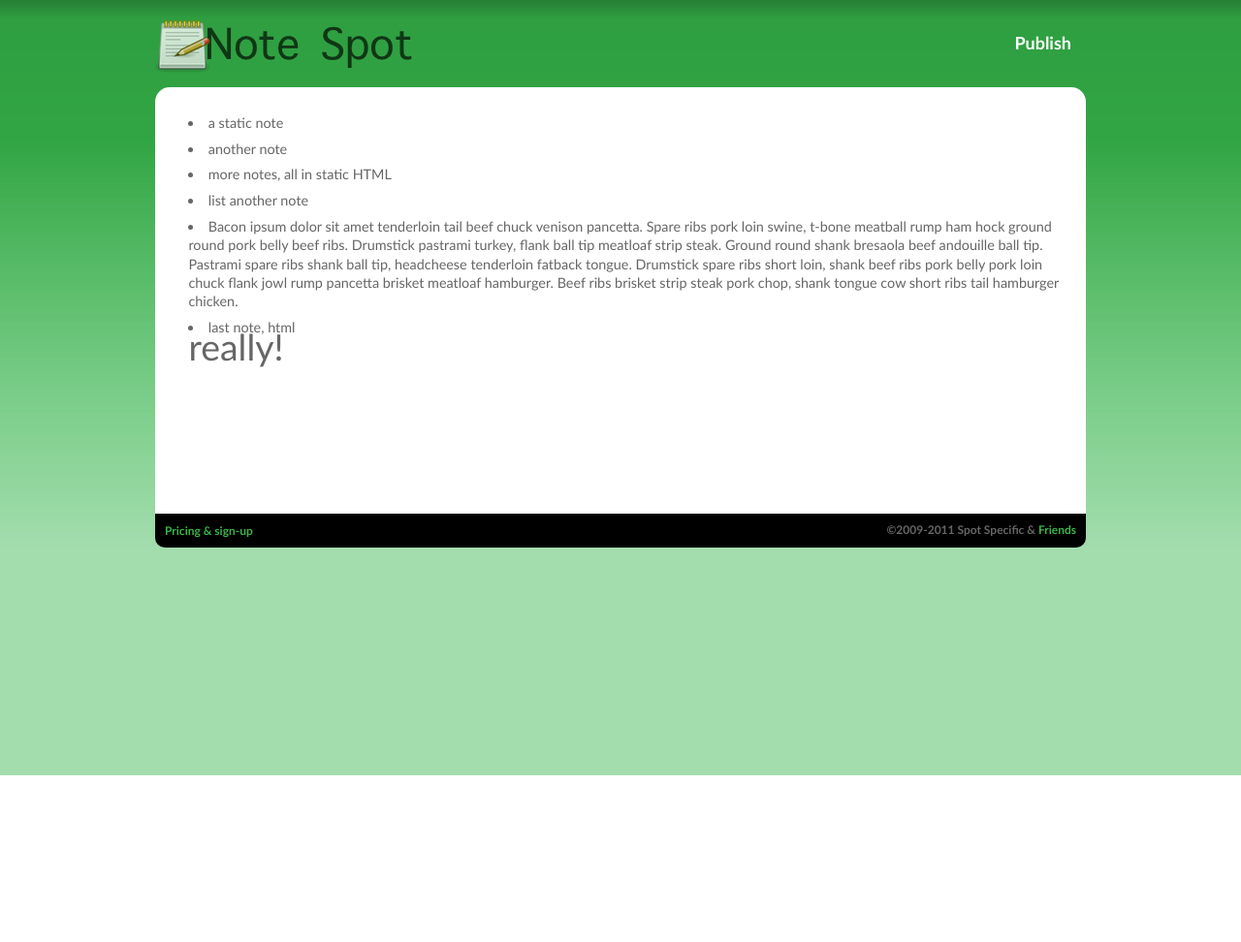
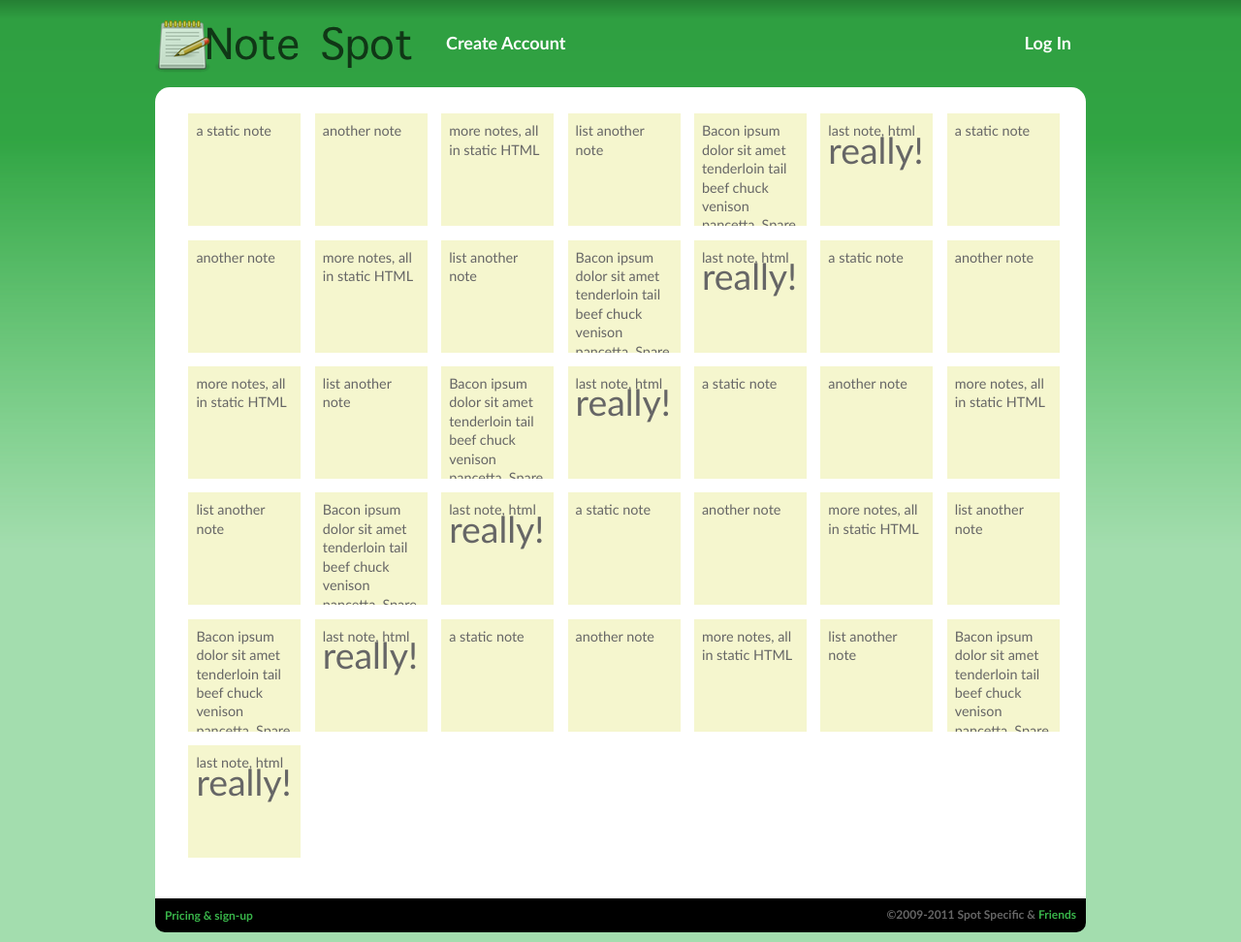
Before and after one commit to SpotSpecific/NoteSpot, a Python web app: template templates/default/notes.html in a window 1280 px wide. Shown: the whole page at 97% size. Before the commit the page ends 800 px from the top, so only its background shows below. Run offline with Jinja, Linux system fonts and the light colour scheme; the template is opened without the code that fills it, so the values that code supplies are empty.

Commit message:
Updates to templates and CSS
(base / test data)

-Dx

```diff
--- a/NoteMgr/views.py
+++ b/NoteMgr/views.py
@@ -1,4 +1,6 @@
 # encoding: utf-8
+# UserMgr/views.py
+
 from django.conf import settings
 from django.core.mail import EmailMessage, send_mail
 from django.contrib.auth import REDIRECT_FIELD_NAME
@@ -15,3 +17,6 @@ from django.core.urlresolvers import reverse
 
 def showall(request):
     return render_to_response('notes.html')
+
+def add(request):
+	return render_to_response('add.html')
--- a/UserMgr/urls.py
+++ b/UserMgr/urls.py
@@ -1,8 +1,11 @@
+# encoding: utf-8
+# UserMgr/urls.py
+
 from django.conf.urls.defaults import *
 
 urlpatterns = patterns('',
     (r'login', 'UserMgr.views.login', {}, 'users.login'),
-#    (r'logout', 'UserMgr.views.logout', {}, 'users.logout'),
+    (r'logout', 'UserMgr.views.logout', {}, 'users.logout'),
 #    (r'create', 'UserMgr.views.create', {}, 'users.create'),
 #    (r'confirm', 'UserMgr.views.confirm', {}, 'users.confirm'),
 )
--- a/UserMgr/views.py
+++ b/UserMgr/views.py
@@ -16,3 +16,6 @@ def login(request):
             print('# Return an "invalid login" error message.')
     else:
         return render_to_response('login.html')
+
+def login(request):
+	return render_to_response('logout.html')
--- a/media/stylesheets/master.css
+++ b/media/stylesheets/master.css
@@ -420,11 +420,10 @@ ul li.clearfix {
 }
 
 #navigation {
-    /*clear: left;*/
-    float: right;
-    display: block;
-    padding-left: 60px;
+	width: 660px;
+    padding-left: 300px;
     margin-top: 36px;
+	position: absolute;
 }
 
 #navigation li.current a span,#right_column_white li {
@@ -432,11 +431,13 @@ ul li.clearfix {
 }
 
 #navigation ul li {
-    border-left: 1px solid #fff;
-    float: left;
     padding-left: 15px;
     padding-right: 15px;
     list-style: none;
+}
+
+.floatRight {
+	float: right !important;
 }
 
 #navigation ul li a {
@@ -1055,3 +1056,21 @@ img.feature-icon {
     margin-right: 5px;
     margin-bottom: 5px;
 }
+
+/*
+ * Note display
+ */
+
+ul#myNotes.grid li {
+	float: left;
+ 	width: 100px;
+	height: 100px;
+	background-color: #F5F6CE;
+	overflow: hidden;
+    padding: 8px;
+    list-style: none;
+}
+
+ul#myNotes.grid li:hover {
+	background-color: yellow;
+}
--- a/templates/default/base.html
+++ b/templates/default/base.html
@@ -24,6 +24,7 @@
         #navigation ul li a span, #logo h1 a, span.central, #SlideItMoo_outer #SlideItMoo_inner #SlideItMoo_items div.SlideItMoo_element {color: #FFF ;}
         #wrapper {background-color: #FFF ;}
         #breadcrumbs li a, table .odd .table-col-0, .gallery_mainimage, #SlideItMoo_items a, .advert, #frontpage .advert, table .even {background-color: #e9e9e9 ;}
+
     </style>
 </head>
 <body>
@@ -35,9 +36,22 @@
         <div id="logo"><h1><a href="/"><span>NoteSpot</span></a></h1></div>
           <div id="navigation">
             <ul>
-              <li class='nav_29'>
-                <a href='http://www.spotspecific.com/publish'><span>Publish</span></a>
+{% if user.is_authenticated %}
+              <li>
+                <a href=''><span>-</span></a>
               </li>
+              <li class="floatRight">
+                <a href=''><span>+</span></a>
+              </li>
+{% else %}
+              <li>
+                <a href=''><span>Create Account</span></a>
+              </li>
+              <li class="floatRight">
+                <a href=''><span>Log In</span></a>
+              </li>
+{% endif %}
+
             </ul>
           </div>
       </div>
--- a/templates/default/notes.html
+++ b/templates/default/notes.html
@@ -1,8 +1,33 @@
 {% extends "base.html" %}
 
 {% block body %}
-<ul>
+<ul id="myNotes" class="grid">
  <li>a static note</li>
+ <li>another note</li>
+ <li>more notes, all in static HTML</li>
+ <li>list another note</li>
+ <li>Bacon ipsum dolor sit amet tenderloin tail beef chuck venison pancetta. Spare ribs pork loin swine, t-bone meatball rump ham hock ground round pork belly beef ribs. Drumstick pastrami turkey, flank ball tip meatloaf strip steak. Ground round shank bresaola beef andouille ball tip. Pastrami spare ribs shank ball tip, headcheese tenderloin fatback tongue. Drumstick spare ribs short loin, shank beef ribs pork belly pork loin chuck flank jowl rump pancetta brisket meatloaf hamburger. Beef ribs brisket strip steak pork chop, shank tongue cow short ribs tail hamburger chicken.</li>
+ <li>last note, html <H1> really! </H1></li> <li>a static note</li>
+ <li>another note</li>
+ <li>more notes, all in static HTML</li>
+ <li>list another note</li>
+ <li>Bacon ipsum dolor sit amet tenderloin tail beef chuck venison pancetta. Spare ribs pork loin swine, t-bone meatball rump ham hock ground round pork belly beef ribs. Drumstick pastrami turkey, flank ball tip meatloaf strip steak. Ground round shank bresaola beef andouille ball tip. Pastrami spare ribs shank ball tip, headcheese tenderloin fatback tongue. Drumstick spare ribs short loin, shank beef ribs pork belly pork loin chuck flank jowl rump pancetta brisket meatloaf hamburger. Beef ribs brisket strip steak pork chop, shank tongue cow short ribs tail hamburger chicken.</li>
+ <li>last note, html <H1> really! </H1></li> <li>a static note</li>
+ <li>another note</li>
+ <li>more notes, all in static HTML</li>
+ <li>list another note</li>
+ <li>Bacon ipsum dolor sit amet tenderloin tail beef chuck venison pancetta. Spare ribs pork loin swine, t-bone meatball rump ham hock ground round pork belly beef ribs. Drumstick pastrami turkey, flank ball tip meatloaf strip steak. Ground round shank bresaola beef andouille ball tip. Pastrami spare ribs shank ball tip, headcheese tenderloin fatback tongue. Drumstick spare ribs short loin, shank beef ribs pork belly pork loin chuck flank jowl rump pancetta brisket meatloaf hamburger. Beef ribs brisket strip steak pork chop, shank tongue cow short ribs tail hamburger chicken.</li>
+ <li>last note, html <H1> really! </H1></li> <li>a static note</li>
+ <li>another note</li>
+ <li>more notes, all in static HTML</li>
+ <li>list another note</li>
+ <li>Bacon ipsum dolor sit amet tenderloin tail beef chuck venison pancetta. Spare ribs pork loin swine, t-bone meatball rump ham hock ground round pork belly beef ribs. Drumstick pastrami turkey, flank ball tip meatloaf strip steak. Ground round shank bresaola beef andouille ball tip. Pastrami spare ribs shank ball tip, headcheese tenderloin fatback tongue. Drumstick spare ribs short loin, shank beef ribs pork belly pork loin chuck flank jowl rump pancetta brisket meatloaf hamburger. Beef ribs brisket strip steak pork chop, shank tongue cow short ribs tail hamburger chicken.</li>
+ <li>last note, html <H1> really! </H1></li> <li>a static note</li>
+ <li>another note</li>
+ <li>more notes, all in static HTML</li>
+ <li>list another note</li>
+ <li>Bacon ipsum dolor sit amet tenderloin tail beef chuck venison pancetta. Spare ribs pork loin swine, t-bone meatball rump ham hock ground round pork belly beef ribs. Drumstick pastrami turkey, flank ball tip meatloaf strip steak. Ground round shank bresaola beef andouille ball tip. Pastrami spare ribs shank ball tip, headcheese tenderloin fatback tongue. Drumstick spare ribs short loin, shank beef ribs pork belly pork loin chuck flank jowl rump pancetta brisket meatloaf hamburger. Beef ribs brisket strip steak pork chop, shank tongue cow short ribs tail hamburger chicken.</li>
+ <li>last note, html <H1> really! </H1></li> <li>a static note</li>
  <li>another note</li>
  <li>more notes, all in static HTML</li>
  <li>list another note</li>
--- a/urls.py
+++ b/urls.py
@@ -1,3 +1,6 @@
+# encoding: utf-8
+# urls.py
+
 import settings
 from django.conf.urls.defaults import *
 
@@ -10,6 +13,7 @@ urlpatterns = patterns('',
     (r'^accounts/', include('UserMgr.urls')),
 
     (r'^notes/', include('NoteMgr.urls')),
+
 #####################
 # For Testing
 #####################
```
Also changed, not shown: media/stylesheets/images/header_bg (11:02:2011 16:24).png (deleted), media/stylesheets/images/header_bg (11:02:2011 16:26).jpg (deleted), 1 other file.
